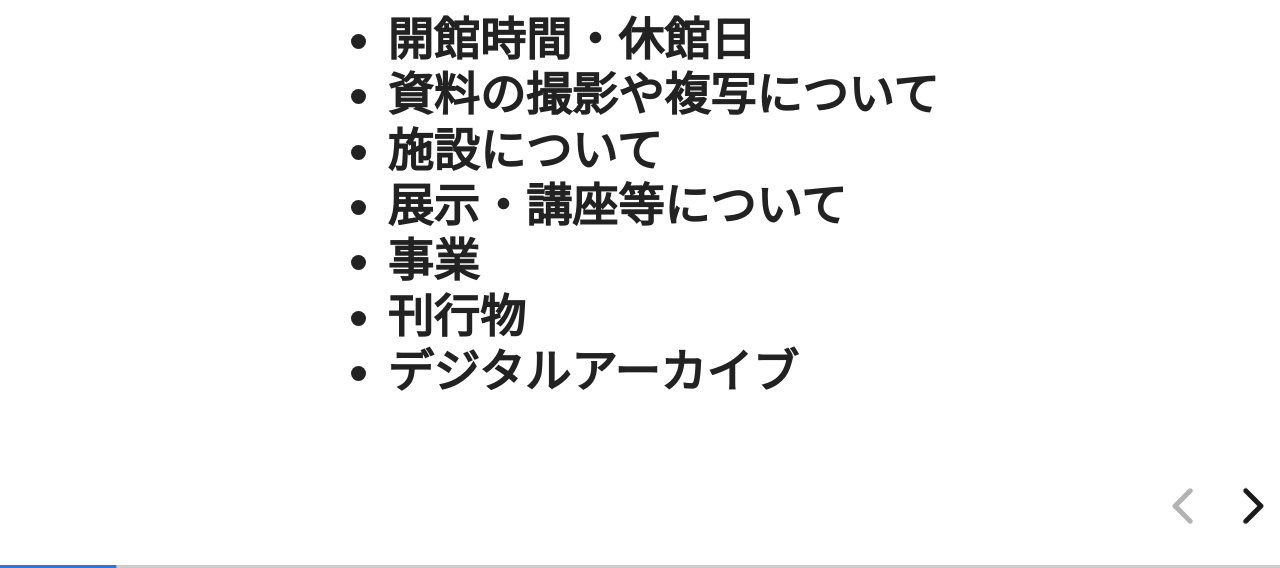
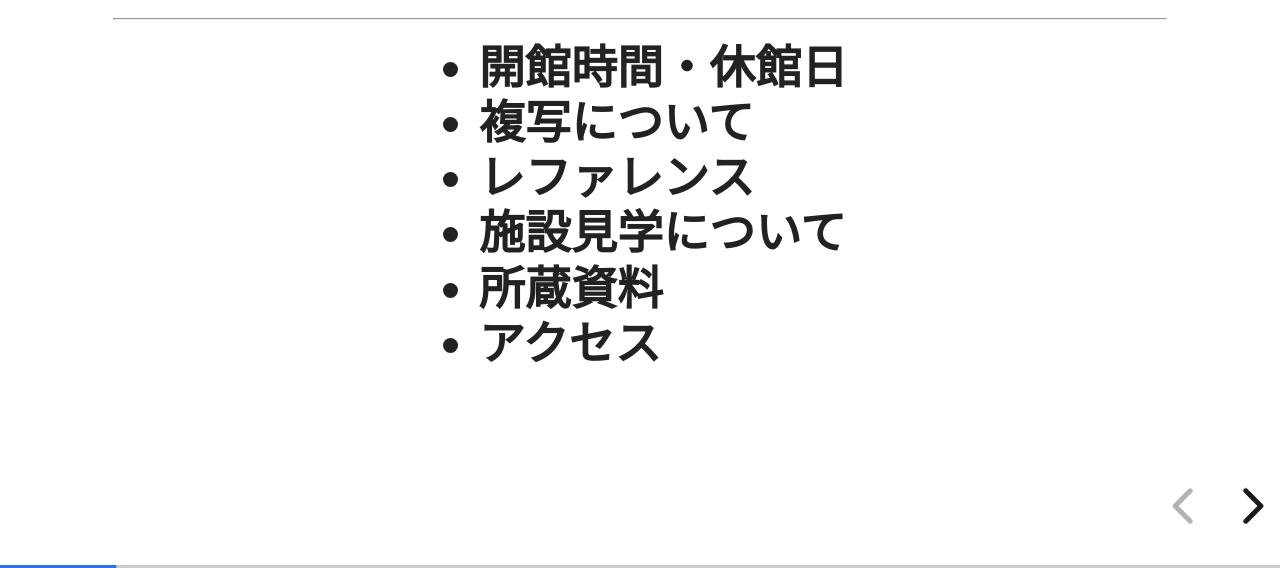
Before and after one commit to seyukina/seki, a website: page 2112050hoxtukaidou.html in a window 1280 px wide. Both pictures are taken after a click on the button "next slide". Shown: the part 232-800 px from the top of the page. Drawn offline with Linux system fonts and the light colour scheme.

Commit message:
Update 2112050hoxtukaidou.html

```diff
--- a/2112050hoxtukaidou.html
+++ b/2112050hoxtukaidou.html
@@ -43,12 +43,11 @@
           <hr /><h4>
           <ul>
               <li>開館時間・休館日</li>
-              <li>資料の撮影や複写について</li>
-              <li>施設について</li>
-              <li>展示・講座等について</li>
-              <li>事業</li>
-              <li>刊行物</li>
-              <li>デジタルアーカイブ</li>
+              <li>複写について</li>
+              <li>レファレンス</li>
+              <li>施設見学について</li>
+              <li>所蔵資料</li>
+              <li>アクセス</li>
             </ul></h4>
           <p></p>
         </section>
```
